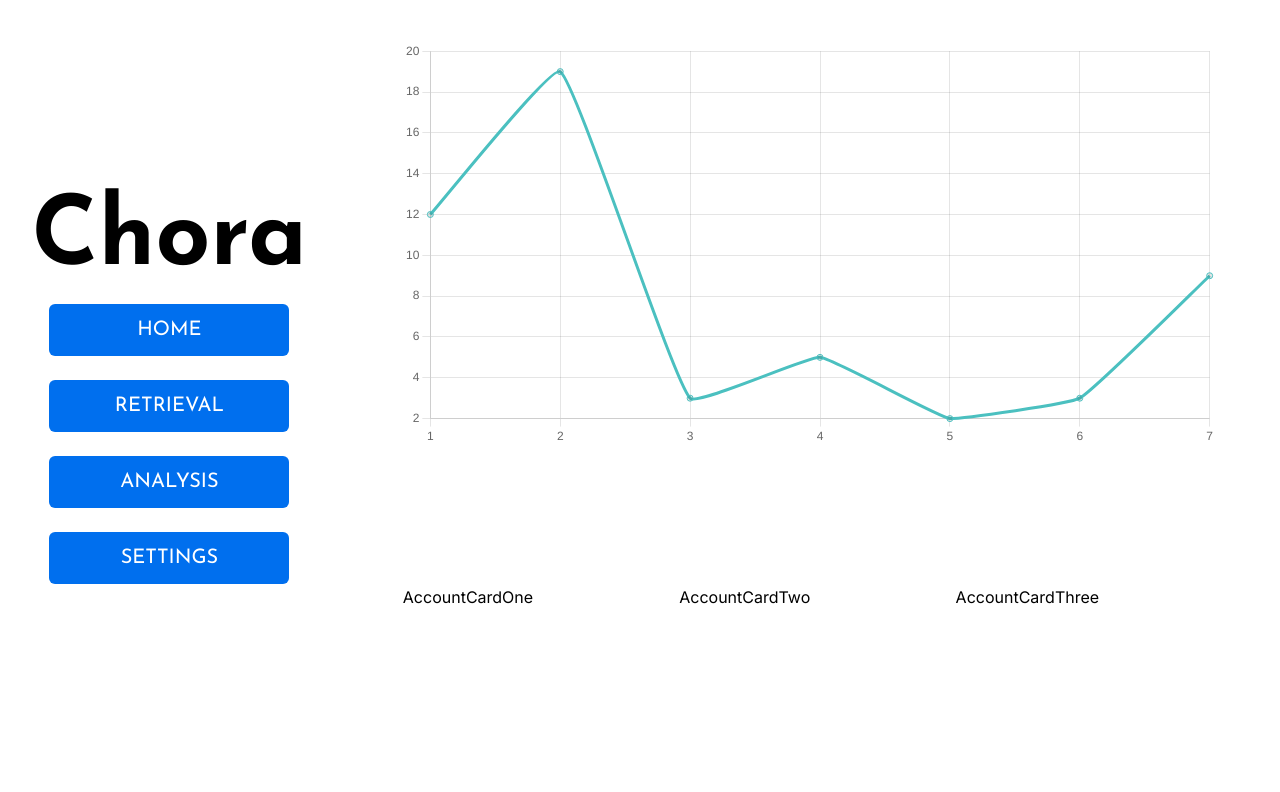
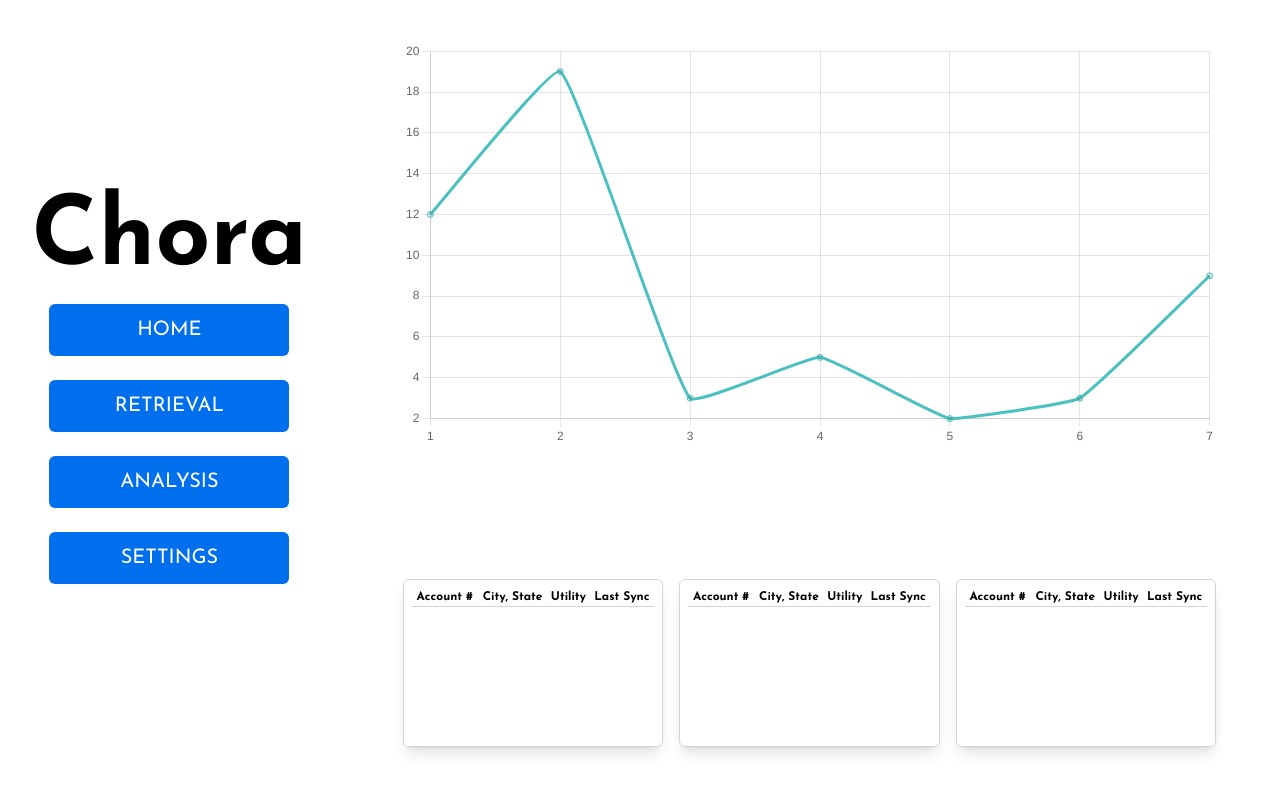
Before and after one commit to Meedux/GTM-Requirement, a Next.js app: page /analysis in a window 1280 px wide. Shown: the top 792 px of the page. Built offline with nearby package versions, Linux system fonts and the light colour scheme.

Commit message:
Add table structure to AccountCardOne, AccountCardTwo, and AccountCardThree components

```diff
--- a/components/Analysis/AccountCardOne.tsx
+++ b/components/Analysis/AccountCardOne.tsx
@@ -2,7 +2,31 @@ import React from 'react'
 
 const AccountCardOne = () => {
   return (
-    <div className='text-black'>AccountCardOne</div>
+    <div className="">
+      <div className="border p-2 border-gray-300 rounded-md shadow-lg w-full card h-[96%] md:h-[93%] overflow-auto">
+        <table className="w-full">
+          <thead>
+            <tr className="border-b border-gray-300">
+              <th className=" text-xs text-black font-bold font-joseph-sans">
+                Account #
+              </th>
+              <th className=" text-xs text-black font-bold font-joseph-sans">
+                City, State
+              </th>
+              <th className=" text-xs text-black font-bold font-joseph-sans">
+                Utility
+              </th>
+              <th className=" text-xs text-black font-bold font-joseph-sans">
+                Last Sync
+              </th>
+            </tr>
+          </thead>
+          <tbody>
+
+          </tbody>
+        </table>
+      </div>
+    </div>
   )
 }
 
--- a/components/Analysis/AccountCardThree.tsx
+++ b/components/Analysis/AccountCardThree.tsx
@@ -2,7 +2,31 @@ import React from 'react'
 
 const AccountCardThree = () => {
   return (
-    <div className='text-black'>AccountCardThree</div>
+    <div className="">
+      <div className="border p-2 border-gray-300 rounded-md shadow-lg w-full card h-[96%] md:h-[93%] overflow-auto">
+        <table className="w-full">
+          <thead>
+            <tr className="border-b border-gray-300">
+              <th className=" text-xs text-black font-bold font-joseph-sans">
+                Account #
+              </th>
+              <th className=" text-xs text-black font-bold font-joseph-sans">
+                City, State
+              </th>
+              <th className=" text-xs text-black font-bold font-joseph-sans">
+                Utility
+              </th>
+              <th className=" text-xs text-black font-bold font-joseph-sans">
+                Last Sync
+              </th>
+            </tr>
+          </thead>
+          <tbody>
+
+          </tbody>
+        </table>
+      </div>
+    </div>
   )
 }
 
--- a/components/Analysis/AccountCardTwo.tsx
+++ b/components/Analysis/AccountCardTwo.tsx
@@ -2,7 +2,31 @@ import React from 'react'
 
 const AccountCardTwo = () => {
   return (
-    <div className='text-black'>AccountCardTwo</div>
+    <div className="">
+      <div className="border p-2 border-gray-300 rounded-md shadow-lg w-full card h-[96%] md:h-[93%] overflow-auto">
+        <table className="w-full">
+          <thead>
+            <tr className="border-b border-gray-300">
+              <th className=" text-xs text-black font-bold font-joseph-sans">
+                Account #
+              </th>
+              <th className=" text-xs text-black font-bold font-joseph-sans">
+                City, State
+              </th>
+              <th className=" text-xs text-black font-bold font-joseph-sans">
+                Utility
+              </th>
+              <th className=" text-xs text-black font-bold font-joseph-sans">
+                Last Sync
+              </th>
+            </tr>
+          </thead>
+          <tbody>
+
+          </tbody>
+        </table>
+      </div>
+    </div>
   )
 }
 
```
